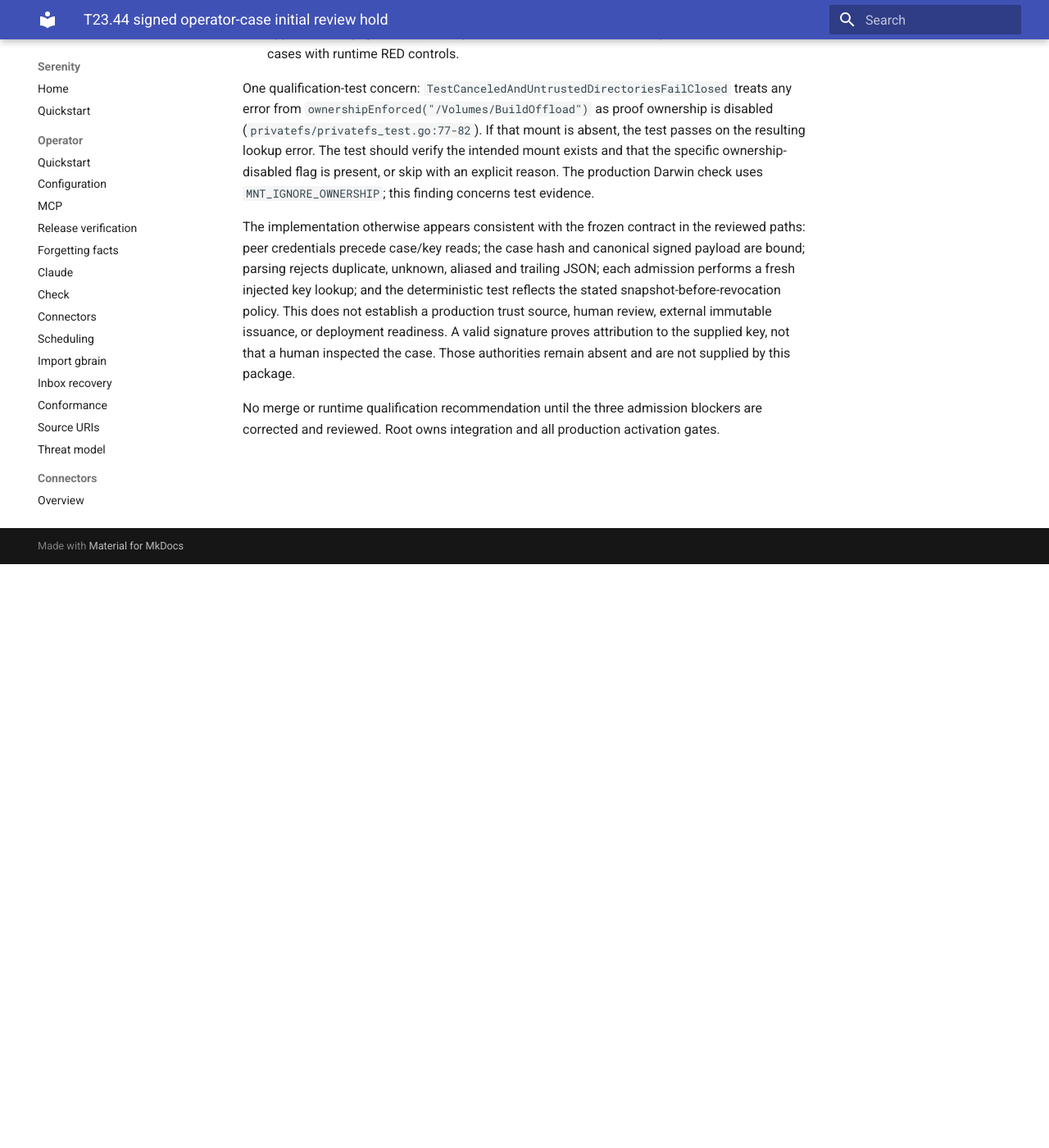
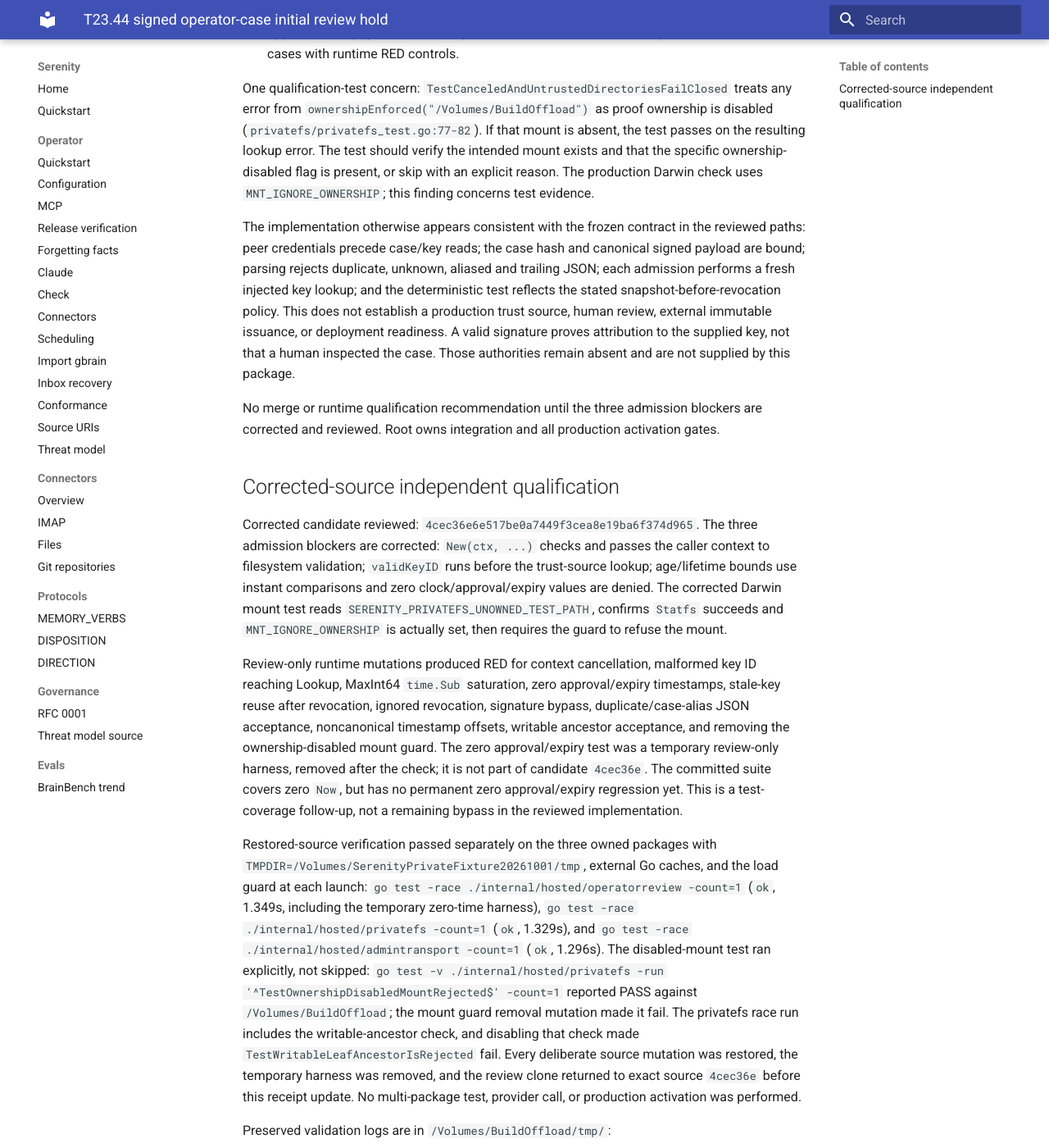
Before and after one commit to sirerun/serenity, an MkDocs documentation site: the page built from docs/plans/t23-44-signed-operator-case-independent-review-2026-10-01.md, in a window 1280 px wide and 1400 px high, scrolled down 712 px. Shown: the whole window at 82% size. Built offline with MkDocs 1.6.1 and Material for MkDocs 9.7.7, drawn with Linux system fonts in a browser that asks for light colours; some of the changed text lies outside the part shown.

Commit message:
docs: record corrected signed-case qualification

```diff
--- a/docs/plans/t23-44-signed-operator-case-independent-review-2026-10-01.md
+++ b/docs/plans/t23-44-signed-operator-case-independent-review-2026-10-01.md
@@ -13,3 +13,34 @@
 The implementation otherwise appears consistent with the frozen contract in the reviewed paths: peer credentials precede case/key reads; the case hash and canonical signed payload are bound; parsing rejects duplicate, unknown, aliased and trailing JSON; each admission performs a fresh injected key lookup; and the deterministic test reflects the stated snapshot-before-revocation policy. This does not establish a production trust source, human review, external immutable issuance, or deployment readiness. A valid signature proves attribution to the supplied key, not that a human inspected the case. Those authorities remain absent and are not supplied by this package.
 
 No merge or runtime qualification recommendation until the three admission blockers are corrected and reviewed. Root owns integration and all production activation gates.
+
+## Corrected-source independent qualification
+
+Corrected candidate reviewed: `4cec36e6e517be0a7449f3cea8e19ba6f374d965`. The three admission blockers are corrected: `New(ctx, ...)` checks and passes the caller context to filesystem validation; `validKeyID` runs before the trust-source lookup; age/lifetime bounds use instant comparisons and zero clock/approval/expiry values are denied. The corrected Darwin mount test reads `SERENITY_PRIVATEFS_UNOWNED_TEST_PATH`, confirms `Statfs` succeeds and `MNT_IGNORE_OWNERSHIP` is actually set, then requires the guard to refuse the mount.
+
+Review-only runtime mutations produced RED for context cancellation, malformed key ID reaching Lookup, MaxInt64 `time.Sub` saturation, zero approval/expiry timestamps, stale-key reuse after revocation, ignored revocation, signature bypass, duplicate/case-alias JSON acceptance, noncanonical timestamp offsets, writable ancestor acceptance, and removing the ownership-disabled mount guard. The zero approval/expiry test was a temporary review-only harness, removed after the check; it is not part of candidate `4cec36e`. The committed suite covers zero `Now`, but has no permanent zero approval/expiry regression yet. This is a test-coverage follow-up, not a remaining bypass in the reviewed implementation.
+
+Restored-source verification passed separately on the three owned packages with `TMPDIR=/Volumes/SerenityPrivateFixture20261001/tmp`, external Go caches, and the load guard at each launch: `go test -race ./internal/hosted/operatorreview -count=1` (`ok`, 1.349s, including the temporary zero-time harness), `go test -race ./internal/hosted/privatefs -count=1` (`ok`, 1.329s), and `go test -race ./internal/hosted/admintransport -count=1` (`ok`, 1.296s). The disabled-mount test ran explicitly, not skipped: `go test -v ./internal/hosted/privatefs -run '^TestOwnershipDisabledMountRejected$' -count=1` reported PASS against `/Volumes/BuildOffload`; the mount guard removal mutation made it fail. The privatefs race run includes the writable-ancestor check, and disabling that check made `TestWritableLeafAncestorIsRejected` fail. Every deliberate source mutation was restored, the temporary harness was removed, and the review clone returned to exact source `4cec36e` before this receipt update. No multi-package test, provider call, or production activation was performed.
+
+Preserved validation logs are in `/Volumes/BuildOffload/tmp/`:
+
+| Evidence | SHA-256 |
+| --- | --- |
+| `signedcase-context-red.log` | `689c9a30816a24e6ee673a9cfbab2afe08de9b5ad19193aa244b71403967036f` |
+| `signedcase-keyid-red.log` | `e70dc42e2ce22225dbf9c2f2cb35200bfe0bbb708ab732b8e88d1b27d01ac267` |
+| `signedcase-duration-red.log` | `595d99d2b7d2f80ec09a5f49cb6623ecec5b2357a9393ff15543082497f46f02` |
+| `signedcase-zero-red.log` | `dac65154de3e8f5d272fa1d38dcd81d4ccfd689820771ab0438d8061ade950ff` |
+| `signedcase-strict-red.log` | `322fc4930e307862d1f93154e0dfdc46cd0d71c0a09127861b79b924db96d19e` |
+| `signedcase-signature-red.log` | `b167c6c627659a50afc3ca56c97fc8df229c965dd17c943a52f954cbf0975996` |
+| `signedcase-revocation-red.log` | `809e51fd412f4546fdb1b30195e71e3a029ce482911ebdf1400ac480de2740ab` |
+| `signedcase-stale-key-red.log` | `14b52fbfeacfe07a4759c4d61a945945526ff063c562d6b323abc9ac436b52aa` |
+| `signedcase-canonical-time-red.log` | `ce5eed6e44eb601d1da93bc5f263f6711699a6464c639f80988b62c74e7a4d3c` |
+| `signedcase-ancestor-red.log` | `41d22a72511b3f69f99915df746493be96d842140ffae0a105706ef546b1ba5e` |
+| `signedcase-unowned-mount-red.log` | `e25cb0f51f6abea13caff95f3dec2d986091ee76d7dbbee4212dabdd3f64ed6f` |
+| `signedcase-operatorreview-final-green.log` | `5fa1580fd60b88b1f5d221a8262cb6d6f1919033fd8c3aede72f6b068a5dfcbe` |
+| `signedcase-privatefs-green.log` | `7b24aaccbd2e42e6b56d0104c84de56235a55070aecf868fe821da1147e2b8ba` |
+| `signedcase-privatefs-mount-green.log` | `eded5dfe3cf901fac6a45b091d27f115b429a6c9540868b599dee1fe481b2f31` |
+| `signedcase-admintransport-green.log` | `b6ccbecacd580998c175873d4a8a9bfbf4d9e9b64d7007532289b10e1a3b9dd9` |
+| `signedcase-operatorreview-green.log` | `28e4f01751e2163d2f9f19389ef528e918f2409acab4242bf56cae0914715d16` |
+
+The corrected code has no additional source blocker from this independent review. The original e55563 hold above is retained as review history. This clearance only addresses this local verifier slice: a valid signature attributes the decision to the injected key and does not establish that a human inspected the case. No production key source, issuance authority, human-review evidence, or activation approval was provided.
```
